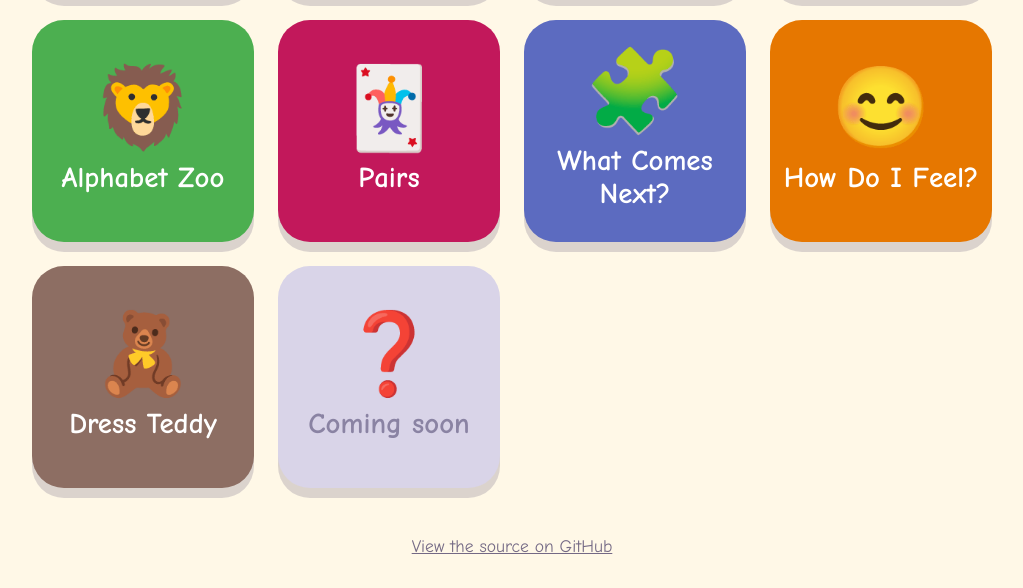
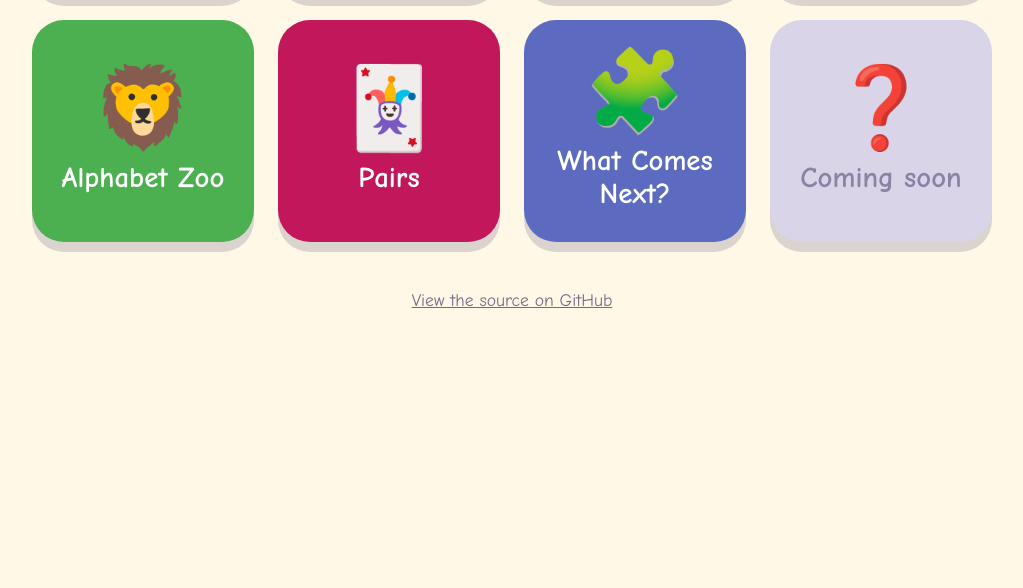
Before and after one commit to TonyCollett/join-the-fun, a plain HTML site: page index.html in a window 1280 px wide. Shown: the part 874-1462 px from the top of the page, without its empty margins (128-1151 px from the left). After the commit the page ends 1216 px from the top, so only its background shows below. Drawn offline with Linux system fonts and the light colour scheme.

Commit message:
Remove How Do I Feel? and Dress Teddy from the hub page and README
The game files themselves went in ff0a652.

Co-Authored-By: Claude Opus 5.5 <noreply@anthropic.com>

```diff
--- a/index.html
+++ b/index.html
@@ -135,14 +135,6 @@
       <span class="icon">🧩</span>
       What Comes Next?
     </a>
-    <a class="game" href="games/how-do-i-feel/index.html" style="background:#e67700">
-      <span class="icon">😊</span>
-      How Do I Feel?
-    </a>
-    <a class="game" href="games/dress-teddy/index.html" style="background:#8d6e63">
-      <span class="icon">🧸</span>
-      Dress Teddy
-    </a>
     <div class="game soon" aria-hidden="true">
       <span class="icon">❓</span>
       Coming soon
```
Also changed, not shown: 1 other file.
